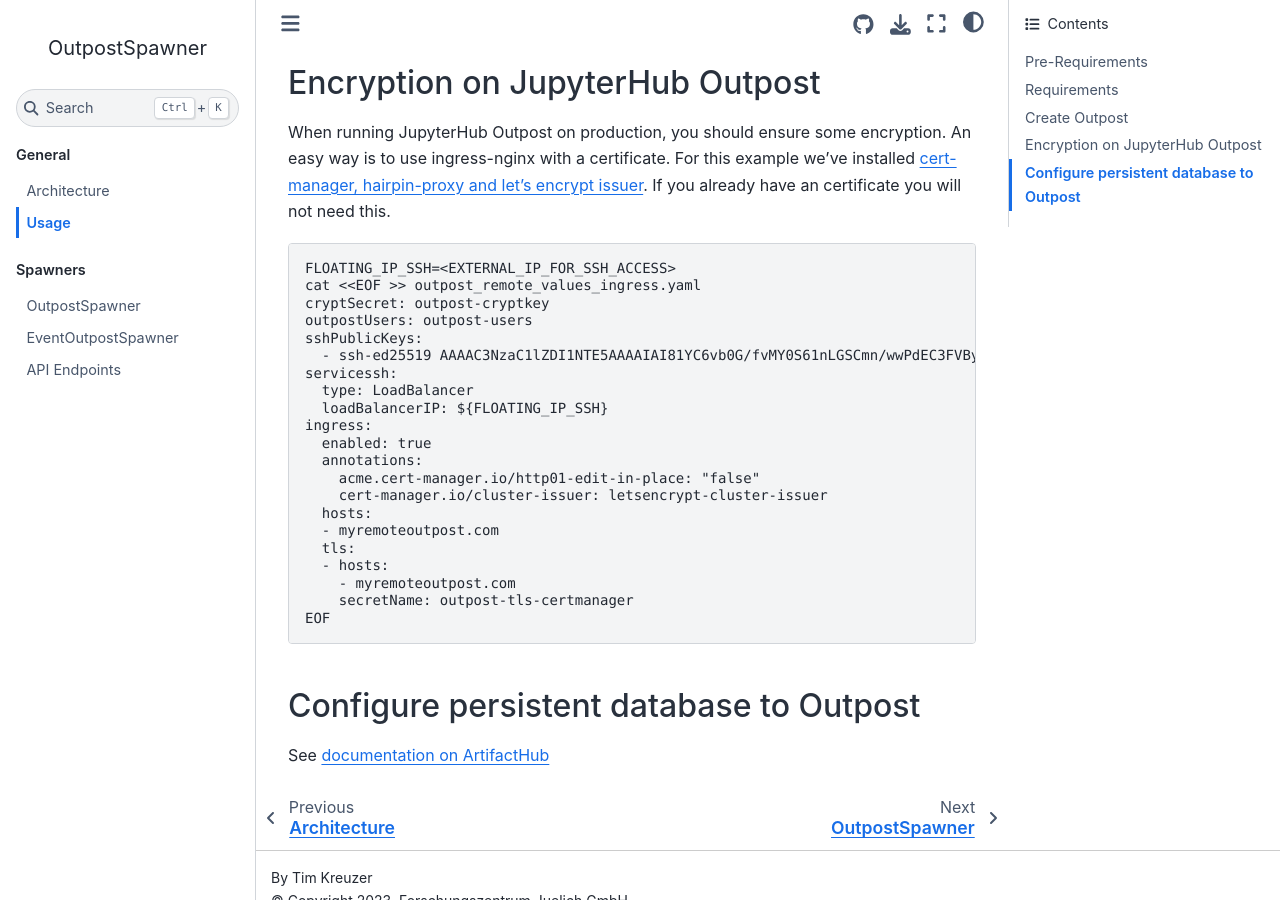
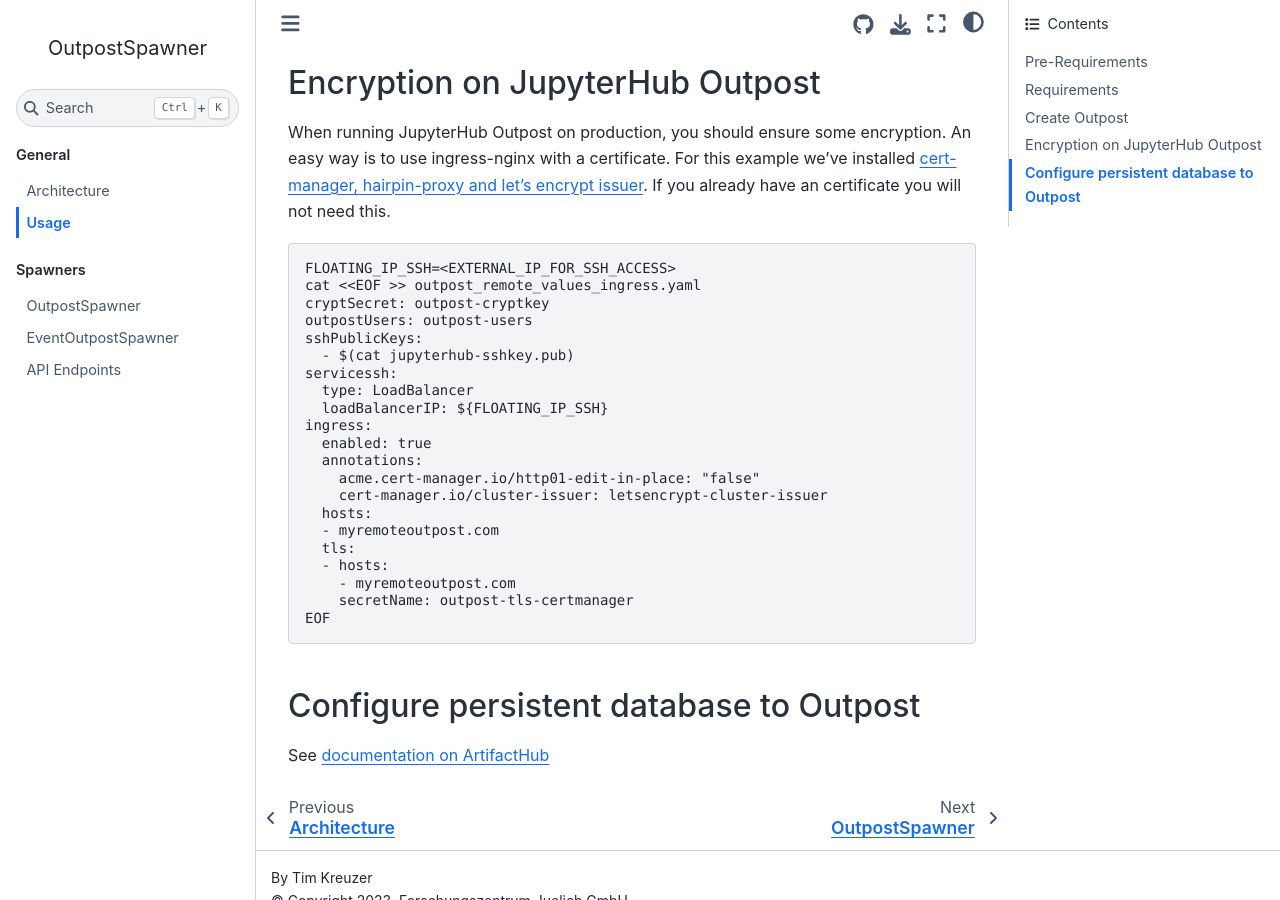
Before and after one commit to kreuzert/jupyterhub-outpostspawner, a Sphinx documentation site: the page built from docs/usage.md, in a window 1280 px wide and 900 px high, scrolled down 4932 px. Built offline with Sphinx 7.4.7 and the Sphinx Book theme 1.1.4, drawn with Linux system fonts in a browser that asks for light colours.

Commit message:
add usage documentation

```diff
--- a/docs/usage.md
+++ b/docs/usage.md
@@ -240,7 +240,7 @@
 cryptSecret: outpost-cryptkey
 outpostUsers: outpost-users
 sshPublicKeys:
-  - ssh-ed25519 AAAAC3NzaC1lZDI1NTE5AAAAIAI81YC6vb0G/fvMY0S61nLGSCmn/wwPdEC3FVBypHTj ubuntu@zam943
+  - $(cat jupyterhub-sshkey.pub)
 servicessh:
   type: LoadBalancer
   loadBalancerIP: ${FLOATING_IP_SSH}
```
